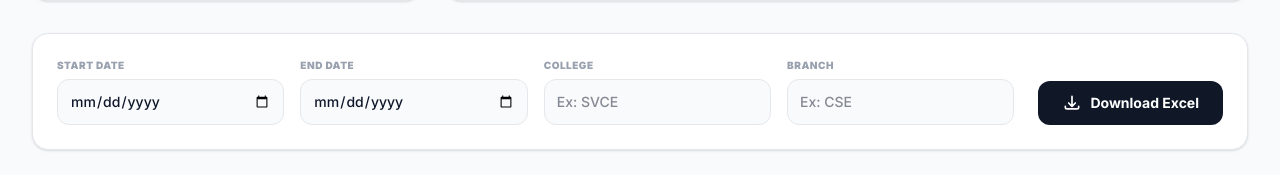
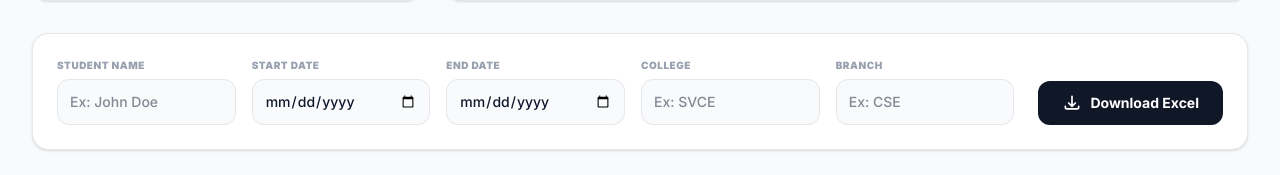
Before and after one commit to svglobalservices123-spec/sv-dashboard, a React (Vite) app in the folder client/: page /accounts-dashboard in a window 1280 px wide. Shown: the part 237-412 px from the top of the page. Built offline with nearby package versions, Linux system fonts and the light colour scheme; no server answers; sample sign-in values are in the browser's storage.

Commit message:
feat: Add Student Name search filter to Accounts Dashboard

```diff
--- a/client/src/pages/AccountsDashboard.jsx
+++ b/client/src/pages/AccountsDashboard.jsx
@@ -12,7 +12,8 @@ const AccountsDashboard = () => {
     startDate: '',
     endDate: '',
     collegeName: '',
-    branch: ''
+    branch: '',
+    name: ''
   });
   const [selectedReceipt, setSelectedReceipt] = useState(null);
   const [isModalOpen, setIsModalOpen] = useState(false);
@@ -26,6 +27,7 @@ const AccountsDashboard = () => {
       if (filters.endDate) params.append('endDate', filters.endDate);
       if (filters.collegeName) params.append('collegeName', filters.collegeName);
       if (filters.branch) params.append('branch', filters.branch);
+      if (filters.name) params.append('name', filters.name);
 
       const response = await axios.get(`${import.meta.env.VITE_API_URL}/api/fee-receipt?${params.toString()}`);
       setReceipts(response.data.data);
@@ -148,7 +150,17 @@ const AccountsDashboard = () => {
         {/* Filters & Actions */}
         <div className="bg-white p-6 rounded-2xl border border-gray-200 shadow-sm mb-8">
           <div className="flex flex-col lg:flex-row justify-between items-start lg:items-end gap-6">
-            <div className="grid grid-cols-1 sm:grid-cols-2 md:grid-cols-4 gap-4 flex-1 w-full">
+            <div className="grid grid-cols-1 sm:grid-cols-2 md:grid-cols-5 gap-4 flex-1 w-full">
+              <div>
+                <label className="block text-[10px] font-black text-gray-400 uppercase tracking-wider mb-1.5">Student Name</label>
+                <input
+                  type="text"
+                  placeholder="Ex: John Doe"
+                  value={filters.name}
+                  onChange={(e) => setFilters({...filters, name: e.target.value})}
+                  className="w-full bg-gray-50 border border-gray-200 rounded-xl p-3 text-sm focus:ring-2 focus:ring-blue-600 outline-none font-medium"
+                />
+              </div>
               <div>
                 <label className="block text-[10px] font-black text-gray-400 uppercase tracking-wider mb-1.5">Start Date</label>
                 <input
```
Also changed, not shown: 1 other file (tests, documents, lock files or other folders).
